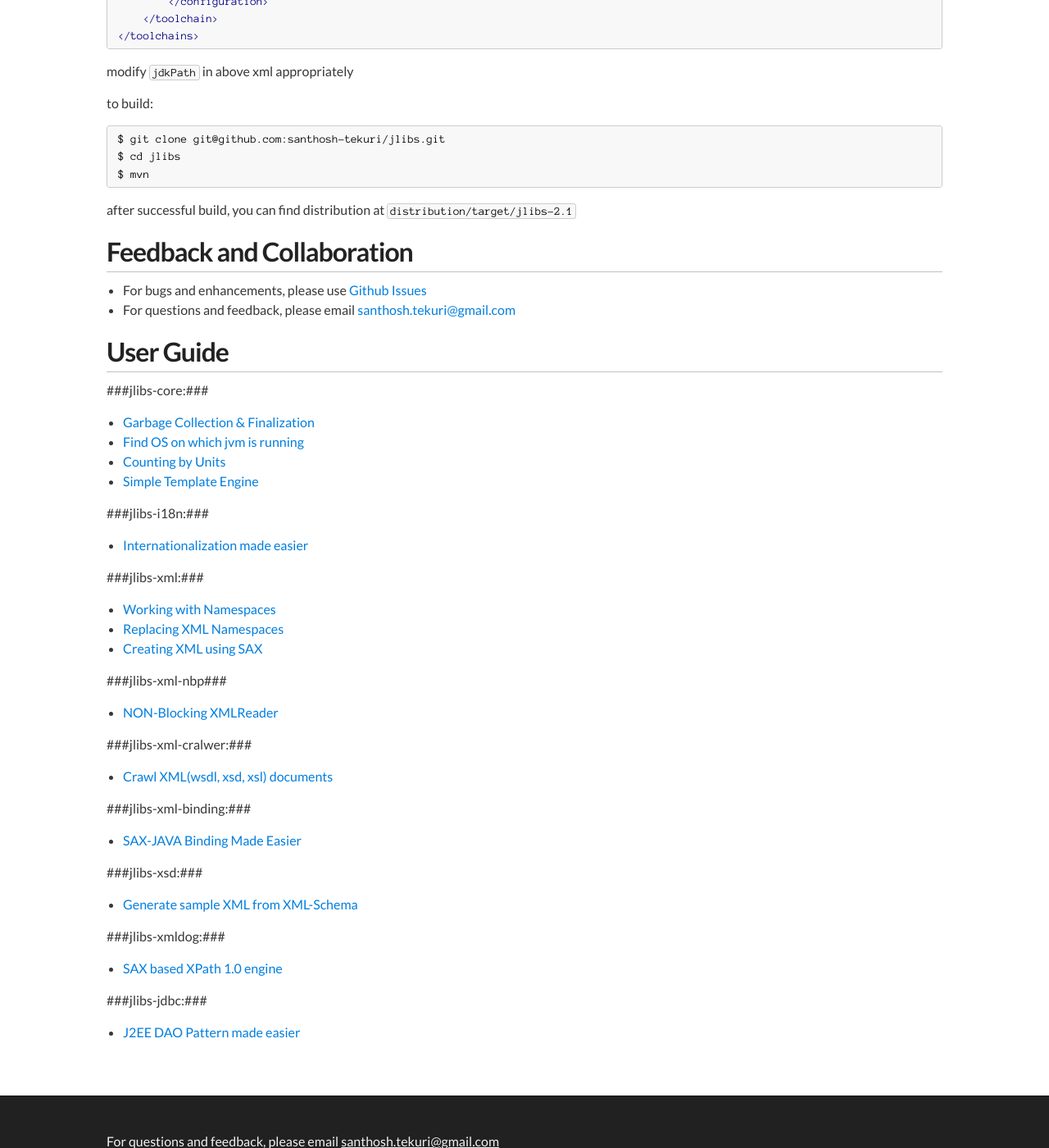
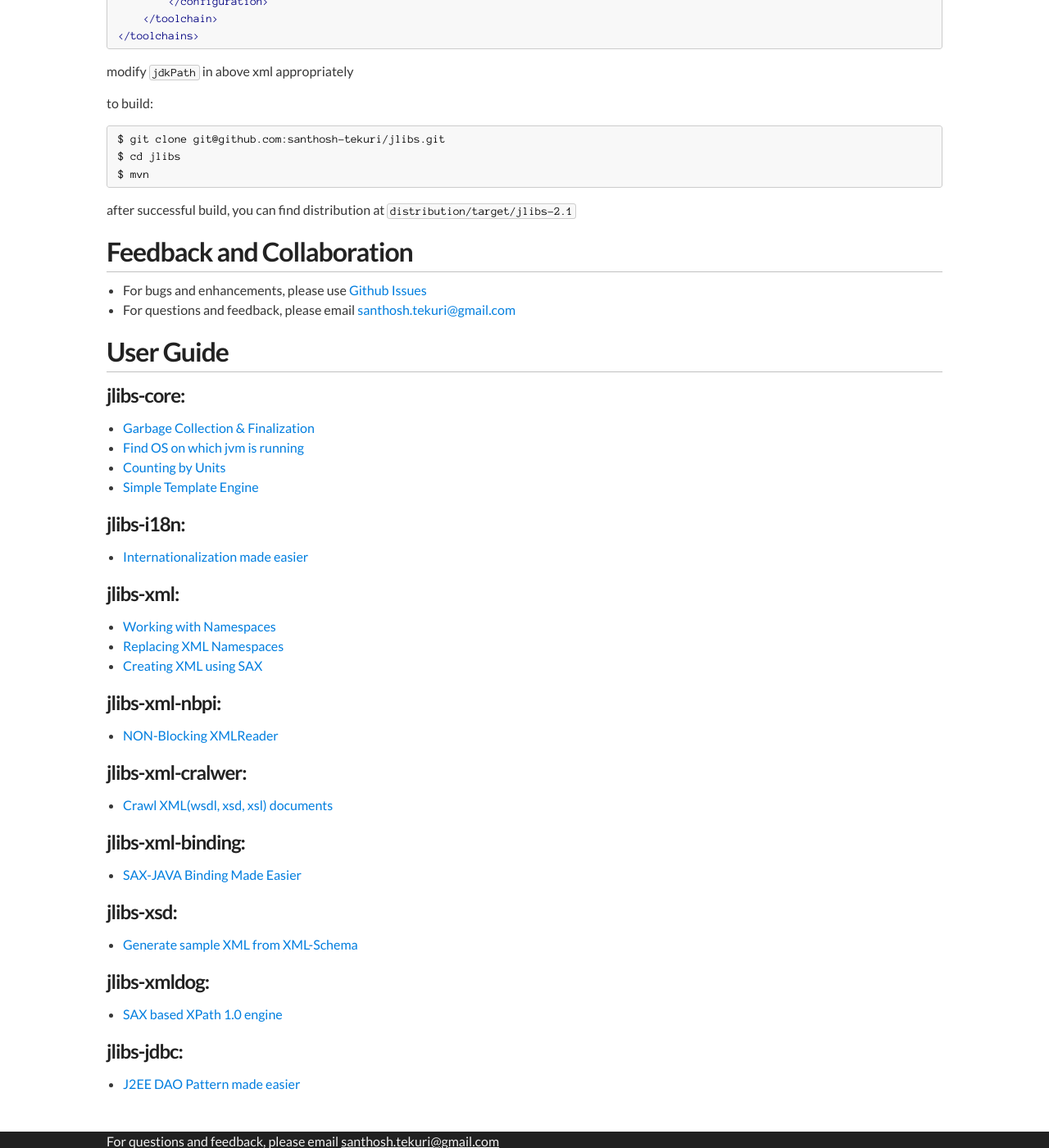
Before and after one commit to santhosh-tekuri/jlibs, a Jekyll site: the page built from index.md, in a window 1280 px wide and 1400 px high, scrolled down 764 px. Shown: the whole window at 82% size. Built offline with Jekyll 4.4.1, drawn with Linux system fonts in a browser that asks for light colours.

Commit message:
fixed headers

```diff
--- a/index.md
+++ b/index.md
@@ -56,43 +56,43 @@ after successful build, you can find distribution at `distribution/target/jlibs-
 
 ## User Guide
 
-###jlibs-core:###
+### jlibs-core: ###
 
 * [Garbage Collection & Finalization](core/GarbageCollection.html)
 * [Find OS on which jvm is running](core/OSInformation.html)
 * [Counting by Units](core/Counting.html)
 * [Simple Template Engine](core/TemplateMatcher.html)
 
-###jlibs-i18n:###
+### jlibs-i18n: ###
 
 * [Internationalization made easier](i18n/Internationalization.html)
 
-###jlibs-xml:###
+### jlibs-xml: ###
 
 * [Working with Namespaces](xml/Namespaces.html)
 * [Replacing XML Namespaces](xml/NamespaceReplacer.html)
 * [Creating XML using SAX](xml/XMLDocument.html)
 
-###jlibs-xml-nbp###
+### jlibs-xml-nbpi: ###
 
 * [NON-Blocking XMLReader](xml/nbp/AsyncXMLReader.html)
 
-###jlibs-xml-cralwer:###
+### jlibs-xml-cralwer: ###
 
 * [Crawl XML(wsdl, xsd, xsl) documents](xml/crawler/XMLCrawler.html)
 
-###jlibs-xml-binding:###
+### jlibs-xml-binding: ###
 
 * [SAX-JAVA Binding Made Easier](xml/binding/SAX2JavaBinding.html)
 
-###jlibs-xsd:###
+### jlibs-xsd: ###
 
 * [Generate sample XML from XML-Schema](xsd/XSInstance.html)
 
-###jlibs-xmldog:###
+### jlibs-xmldog: ###
 
 * [SAX based XPath 1.0 engine](xmldog/XMLDog.html)
 
-###jlibs-jdbc:###
+### jlibs-jdbc: ###
 
 * [J2EE DAO Pattern made easier](jdbc/DAOPattern.html)
```
